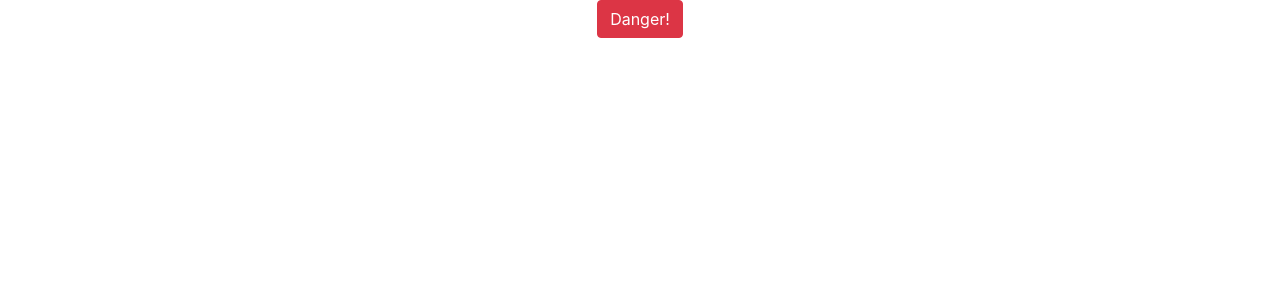
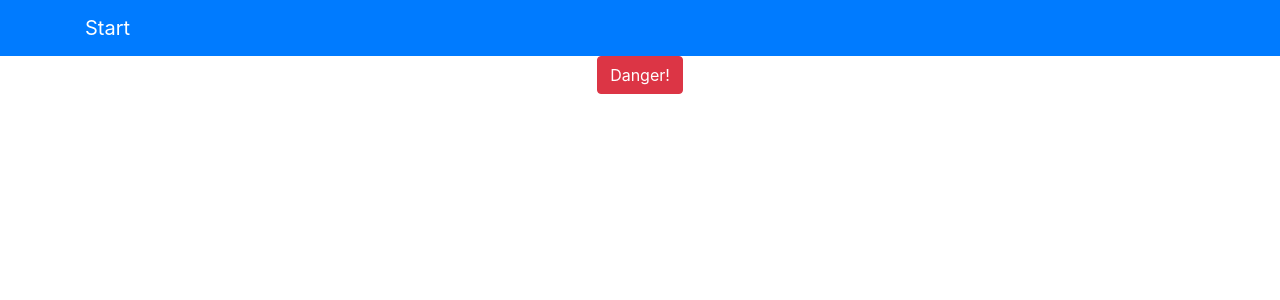
Before and after one commit to Rokan-Uddin/Restaurant, a React (Create React App) app: page / in a window 1280 px wide. Shown: the top 300 px of the page. Built offline with nearby package versions, Linux system fonts and the light colour scheme.

Commit message:
Used bootstrap via reactstrap

```diff
--- a/src/App.js
+++ b/src/App.js
@@ -1,11 +1,16 @@
 import React from 'react';
-import { Button } from 'reactstrap';
+import {Button,Navbar, NavbarBrand } from 'reactstrap';
 import './App.css';
 
 function App() {
   return (
     <div className="App">
-      <Button color="danger">Danger!</Button>
+    <Navbar dark color="primary">
+          <div className="container">
+            <NavbarBrand href="/">Start</NavbarBrand>
+          </div>
+    </Navbar>
+    <Button color="danger">Danger!</Button>
     </div>
   );
 }
```
